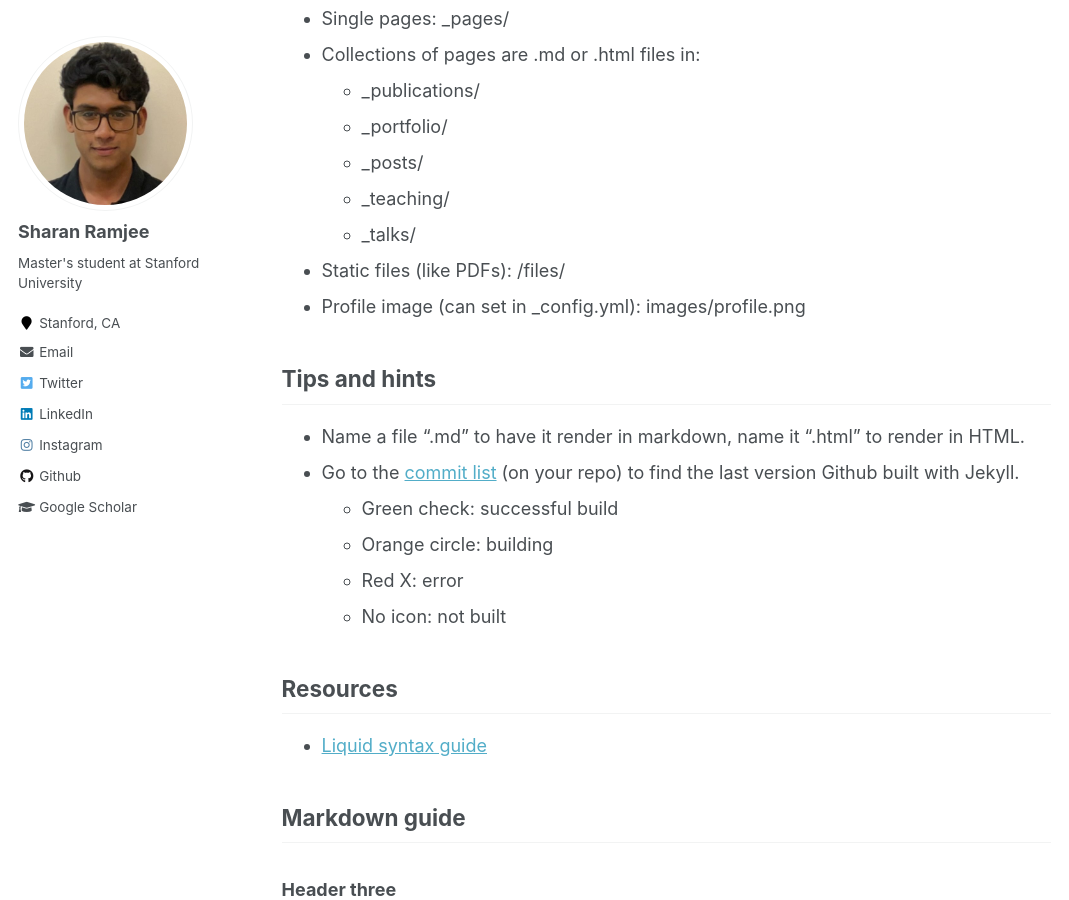
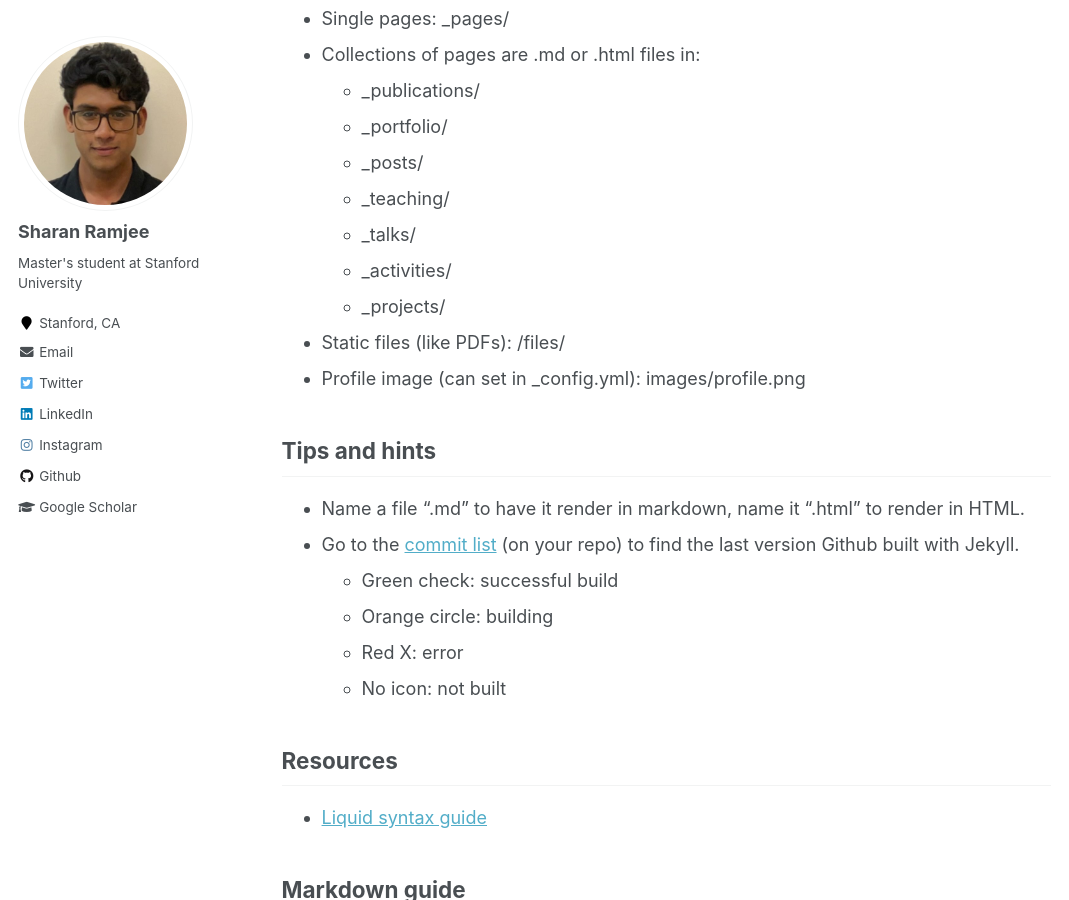
Before and after one commit to sharanramjee/sharanramjee.github.io, a Jekyll site: the page built from _pages/markdown.md, in a window 1280 px wide and 900 px high, scrolled down 329 px. Shown: the whole window, without its empty margins (0-1069 px from the left). Built offline with Jekyll 4.4.1, drawn with Linux system fonts in a browser that asks for light colours.

Commit message:
Added activities and projects to markdown

```diff
--- a/_pages/markdown.md
+++ b/_pages/markdown.md
@@ -18,6 +18,8 @@ redirect_from:
   * _posts/
   * _teaching/
   * _talks/
+  * _activities/
+  * _projects/
 <!-- * Footer: _includes/footer.html -->
 * Static files (like PDFs): /files/
 * Profile image (can set in _config.yml): images/profile.png
```
